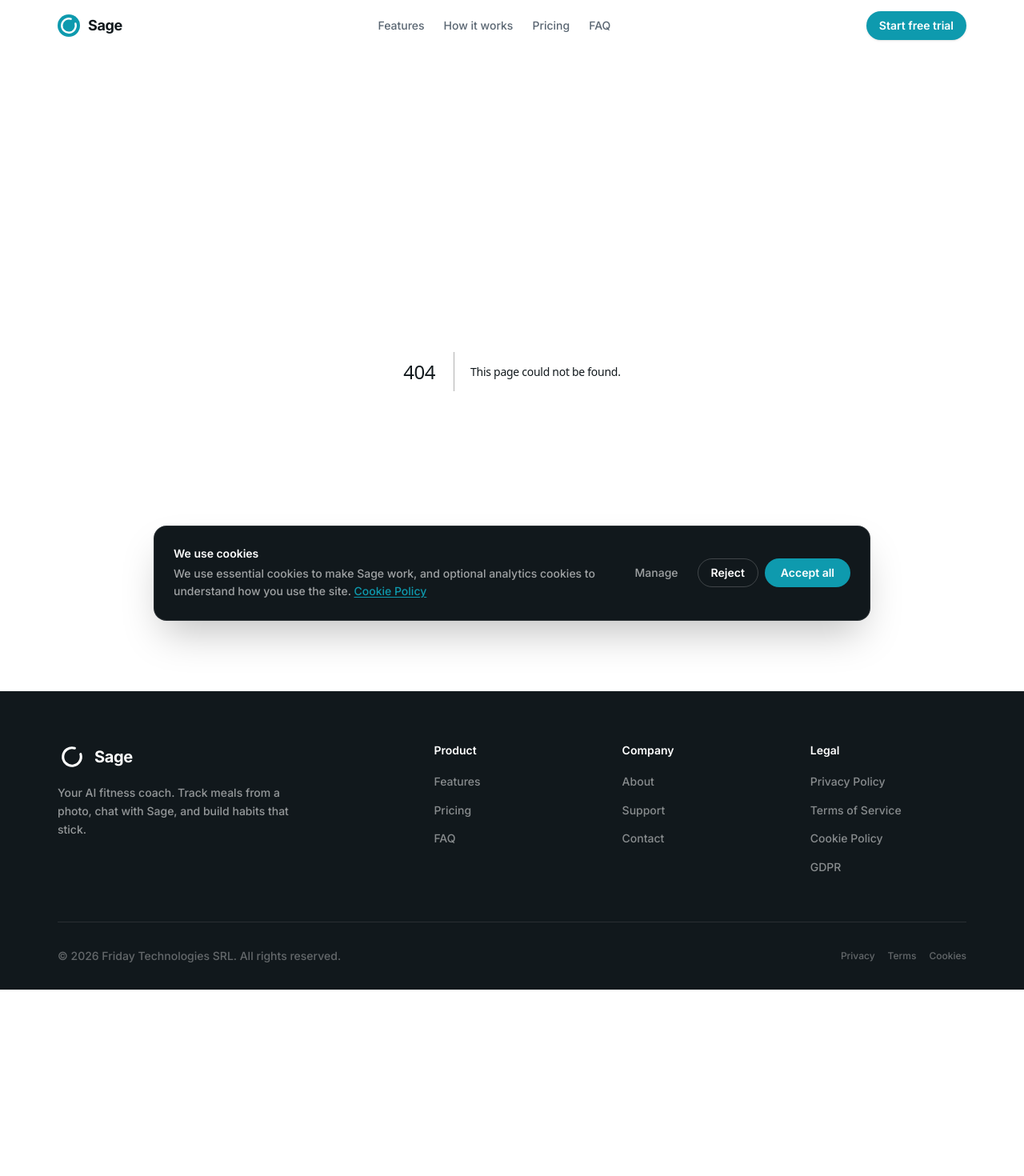
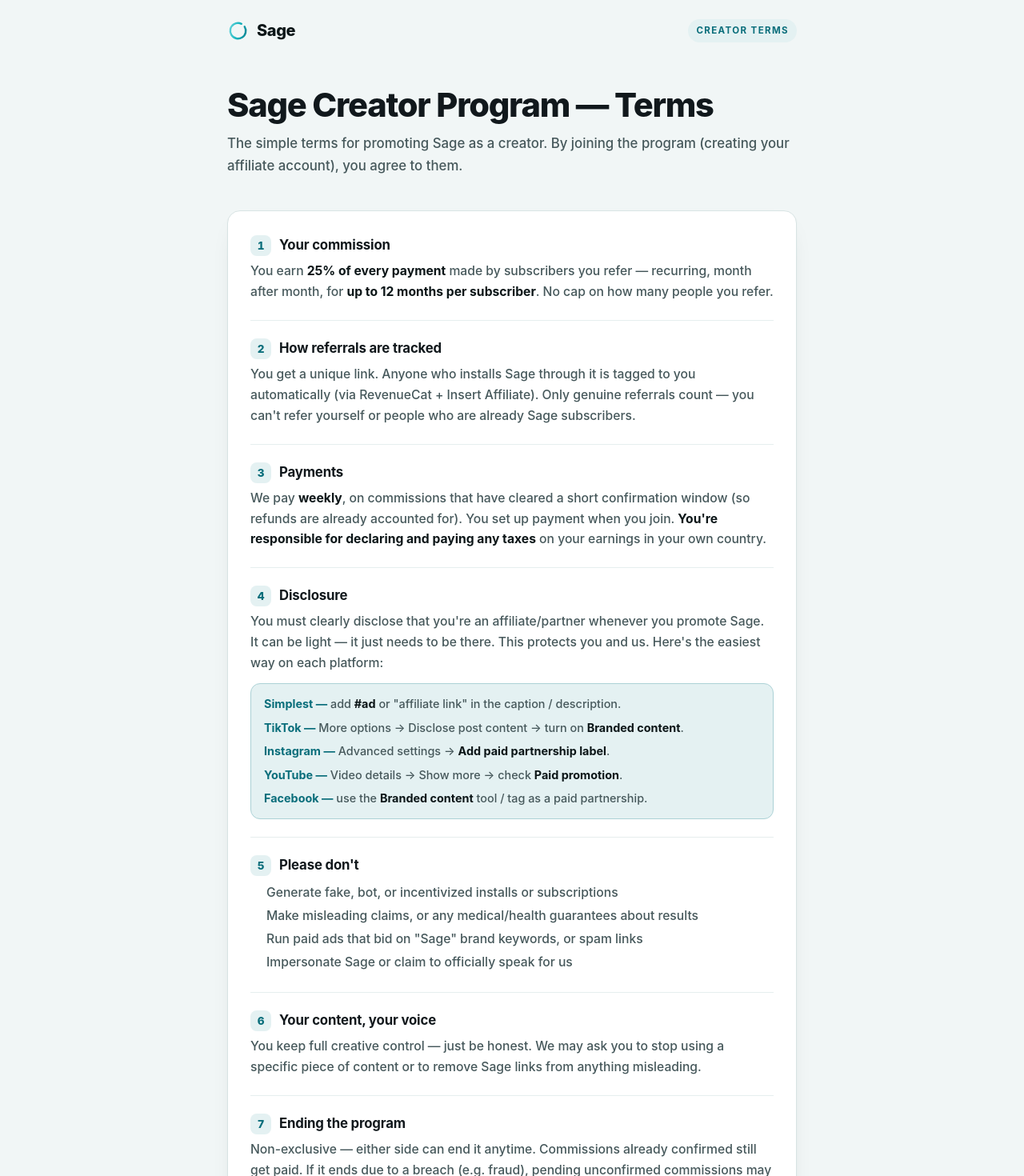
Before and after one commit to mdmindapps/sage-website, a Next.js app: page /creator-terms in a window 1280 px wide. Before the commit this address had no page. Shown: the top 1470 px of the page at 80% size. Before the commit the page ends 1237 px from the top, so only its background shows below. Built offline with nearby package versions, Linux system fonts and the light colour scheme.

Commit message:
Add /creator-terms page; wire /creators CTA buttons to it

```diff
--- /dev/null
+++ b/src/app/creator-terms/layout.tsx
@@ -0,0 +1,15 @@
+import type { Metadata } from "next";
+
+export const metadata: Metadata = {
+  title: "Sage Creator Program — Terms",
+  description: "Terms of the Sage Creator Program.",
+  robots: { index: false, follow: false },
+};
+
+export default function CreatorTermsLayout({
+  children,
+}: {
+  children: React.ReactNode;
+}) {
+  return children;
+}
--- /dev/null
+++ b/src/app/creator-terms/page.tsx
@@ -0,0 +1,104 @@
+/* Sage Creator Program — Terms. Standalone page.
+   Ported verbatim from docs/CREATOR_TERMS_PAGE.html. HTML + inline CSS kept
+   intact via dangerouslySetInnerHTML so the original design tokens, media
+   queries, and SVG markup render exactly as authored. No client interactivity
+   is needed on this page, so it remains a server component. */
+
+const CSS = `
+  :root {
+    --paper:#F1F6F6; --card:#FFFFFF; --ink:#0C1618; --ink-soft:#46585B;
+    --line:#D8E4E4; --line-soft:#E6EEEE; --teal:#0E93A4; --teal-deep:#0A6E7B; --teal-wash:#E4F1F2;
+    --gold:#B67E23; --gold-wash:#F6ECD8; --radius:16px;
+    --shadow:0 1px 2px rgba(12,22,24,.04),0 12px 32px -18px rgba(12,22,24,.18);
+    --sans:-apple-system,BlinkMacSystemFont,"Segoe UI",system-ui,sans-serif;
+  }
+  @media (prefers-color-scheme: dark){:root{--paper:#08110F;--card:#0F1D1C;--ink:#E8F1F0;--ink-soft:#90A4A5;--line:#1D2E2D;--line-soft:#172625;--teal:#1FB4C6;--teal-deep:#7FD6DF;--teal-wash:#102B2E;--gold:#E0B356;--gold-wash:#241E12;--shadow:0 1px 2px rgba(0,0,0,.3),0 16px 40px -22px rgba(0,0,0,.6);}}
+  :root[data-theme="light"]{--paper:#F1F6F6;--card:#FFFFFF;--ink:#0C1618;--ink-soft:#46585B;--line:#D8E4E4;--line-soft:#E6EEEE;--teal:#0E93A4;--teal-deep:#0A6E7B;--teal-wash:#E4F1F2;--gold:#B67E23;--gold-wash:#F6ECD8;}
+  :root[data-theme="dark"]{--paper:#08110F;--card:#0F1D1C;--ink:#E8F1F0;--ink-soft:#90A4A5;--line:#1D2E2D;--line-soft:#172625;--teal:#1FB4C6;--teal-deep:#7FD6DF;--teal-wash:#102B2E;--gold:#E0B356;--gold-wash:#241E12;}
+  *{box-sizing:border-box;}
+  body{margin:0;background:var(--paper);color:var(--ink);font-family:var(--sans);line-height:1.65;-webkit-font-smoothing:antialiased;}
+  .wrap{max-width:760px;margin:0 auto;padding:0 24px;}
+  .top{display:flex;align-items:center;justify-content:space-between;padding:22px 0;}
+  .brand{display:flex;align-items:center;gap:10px;font-weight:800;font-size:1.25rem;letter-spacing:-.02em;}
+  .brand .mark{width:27px;height:27px;display:block;}
+  .tag-pill{font-size:.72rem;font-weight:700;text-transform:uppercase;letter-spacing:.12em;color:var(--teal-deep);background:var(--teal-wash);padding:5px 10px;border-radius:999px;}
+  .head{padding:32px 0 8px;}
+  h1{font-size:clamp(1.9rem,4.5vw,2.6rem);line-height:1.08;font-weight:800;letter-spacing:-.03em;margin:0 0 12px;}
+  .lead{font-size:1.05rem;color:var(--ink-soft);margin:0 0 8px;}
+  .card{background:var(--card);border:1px solid var(--line);border-radius:var(--radius);box-shadow:var(--shadow);padding:8px 28px;margin:26px 0;}
+  .term{padding:22px 0;border-top:1px solid var(--line-soft);}
+  .term:first-child{border-top:0;}
+  .term h2{font-size:1.05rem;font-weight:750;margin:0 0 6px;display:flex;align-items:baseline;gap:10px;letter-spacing:-.01em;}
+  .term h2 .n{display:inline-flex;align-items:center;justify-content:center;min-width:26px;height:26px;border-radius:8px;background:var(--teal-wash);color:var(--teal-deep);font-weight:800;font-size:.85rem;font-variant-numeric:tabular-nums;}
+  .term p{margin:0;color:var(--ink-soft);font-size:.98rem;}
+  .term ul{margin:8px 0 0;padding-left:20px;color:var(--ink-soft);font-size:.98rem;}
+  .term ul li{margin:3px 0;}
+  .term strong{color:var(--ink);}
+  .how{margin-top:12px;background:var(--teal-wash);border:1px solid color-mix(in srgb,var(--teal) 22%,var(--line));border-radius:12px;padding:10px 16px;}
+  .how-row{font-size:.9rem;color:var(--ink-soft);padding:4px 0;line-height:1.5;}
+  .how-row .pf{font-weight:700;color:var(--teal-deep);}
+  .how-row strong{color:var(--ink);font-weight:650;}
+  .note{font-size:.85rem;color:var(--ink-soft);background:var(--gold-wash);border:1px solid color-mix(in srgb,var(--gold) 30%,var(--line));border-radius:12px;padding:14px 18px;margin:0 0 24px;}
+  footer{padding:28px 0 60px;color:var(--ink-soft);font-size:.85rem;display:flex;flex-wrap:wrap;gap:6px 18px;justify-content:space-between;border-top:1px solid var(--line-soft);margin-top:8px;}
+  footer a{color:var(--teal-deep);}
+`;
+
+const BODY_HTML = `
+<div class="wrap">
+  <header class="top">
+    <div class="brand">
+      <svg class="mark" viewBox="0 0 100 100" aria-hidden="true"><defs><linearGradient id="sageGrad" x1="0" y1="0" x2="1" y2="1"><stop offset="0" stop-color="#6FD8DE"/><stop offset="0.5" stop-color="#16B5BE"/><stop offset="1" stop-color="#0B7C8C"/></linearGradient></defs><g transform="rotate(-32 50 50)"><circle cx="50" cy="50" r="36" fill="none" stroke="url(#sageGrad)" stroke-width="9" stroke-linecap="round" stroke-dasharray="205 32"/></g></svg>
+      Sage
+    </div>
+    <span class="tag-pill">Creator Terms</span>
+  </header>
+
+  <div class="head">
+    <h1>Sage Creator Program — Terms</h1>
+    <p class="lead">The simple terms for promoting Sage as a creator. By joining the program (creating your affiliate account), you agree to them.</p>
+  </div>
+
+  <div class="card">
+    <div class="term"><h2><span class="n">1</span>Your commission</h2><p>You earn <strong>25% of every payment</strong> made by subscribers you refer — recurring, month after month, for <strong>up to 12 months per subscriber</strong>. No cap on how many people you refer.</p></div>
+    <div class="term"><h2><span class="n">2</span>How referrals are tracked</h2><p>You get a unique link. Anyone who installs Sage through it is tagged to you automatically (via RevenueCat + Insert Affiliate). Only genuine referrals count — you can't refer yourself or people who are already Sage subscribers.</p></div>
+    <div class="term"><h2><span class="n">3</span>Payments</h2><p>We pay <strong>weekly</strong>, on commissions that have cleared a short confirmation window (so refunds are already accounted for). You set up payment when you join. <strong>You're responsible for declaring and paying any taxes</strong> on your earnings in your own country.</p></div>
+    <div class="term"><h2><span class="n">4</span>Disclosure</h2><p>You must clearly disclose that you're an affiliate/partner whenever you promote Sage. It can be light — it just needs to be there. This protects you and us. Here's the easiest way on each platform:</p>
+      <div class="how">
+        <div class="how-row"><span class="pf">Simplest —</span> add <strong>#ad</strong> or "affiliate link" in the caption / description.</div>
+        <div class="how-row"><span class="pf">TikTok —</span> More options → Disclose post content → turn on <strong>Branded content</strong>.</div>
+        <div class="how-row"><span class="pf">Instagram —</span> Advanced settings → <strong>Add paid partnership label</strong>.</div>
+        <div class="how-row"><span class="pf">YouTube —</span> Video details → Show more → check <strong>Paid promotion</strong>.</div>
+        <div class="how-row"><span class="pf">Facebook —</span> use the <strong>Branded content</strong> tool / tag as a paid partnership.</div>
+      </div>
+    </div>
+    <div class="term"><h2><span class="n">5</span>Please don't</h2>
+      <ul>
+        <li>Generate fake, bot, or incentivized installs or subscriptions</li>
+        <li>Make misleading claims, or any medical/health guarantees about results</li>
+        <li>Run paid ads that bid on "Sage" brand keywords, or spam links</li>
+        <li>Impersonate Sage or claim to officially speak for us</li>
+      </ul>
+    </div>
+    <div class="term"><h2><span class="n">6</span>Your content, your voice</h2><p>You keep full creative control — just be honest. We may ask you to stop using a specific piece of content or to remove Sage links from anything misleading.</p></div>
+    <div class="term"><h2><span class="n">7</span>Ending the program</h2><p>Non-exclusive — either side can end it anytime. Commissions already confirmed still get paid. If it ends due to a breach (e.g. fraud), pending unconfirmed commissions may be voided.</p></div>
+    <div class="term"><h2><span class="n">8</span>Independent relationship</h2><p>You're an independent creator, not an employee or agent of Sage.</p></div>
+    <div class="term"><h2><span class="n">9</span>Changes</h2><p>We may update these terms and will notify active creators of anything material.</p></div>
+  </div>
+
+  <p class="note">Questions about anything here? Just reach out — we're happy to walk you through it.</p>
+
+  <footer>
+    <span>©️ Sage · AI Fitness Coach</span>
+    <span><a href="mailto:contact@sageacademy.app">contact@sageacademy.app</a></span>
+  </footer>
+</div>
+`;
+
+export default function CreatorTermsPage() {
+  return (
+    <>
+      <style dangerouslySetInnerHTML={{ __html: CSS }} />
+      <div dangerouslySetInnerHTML={{ __html: BODY_HTML }} />
+    </>
+  );
+}
--- a/src/app/creators/page.tsx
+++ b/src/app/creators/page.tsx
@@ -127,7 +127,7 @@
       <span class="chip">Your own live dashboard</span>
     </div>
     <div class="cta-row">
-      <a class="btn" href="mailto:contact@sageacademy.app?subject=Sage%20Creators%20Program">Become a creator
+      <a class="btn" href="/creator-terms">Become a creator
         <svg viewBox="0 0 24 24" width="16" height="16" fill="none" stroke="currentColor" stroke-width="2.4" stroke-linecap="round" stroke-linejoin="round"><path d="M5 12h14M13 6l6 6-6 6"/></svg>
       </a>
       <span class="trust-micro">Attribution runs on <strong>RevenueCat + Insert Affiliate</strong> — not on our word.</span>
@@ -184,7 +184,7 @@
   <div class="close reveal">
     <h2>Ready to bring Sage to your audience?</h2>
     <p>Tell us where you create and roughly the size of your audience. We'll set up your link and dashboard.</p>
-    <a class="btn" href="mailto:contact@sageacademy.app?subject=Sage%20Creators%20Program">Become a creator
+    <a class="btn" href="/creator-terms">Become a creator
       <svg viewBox="0 0 24 24" width="16" height="16" fill="none" stroke="currentColor" stroke-width="2.4" stroke-linecap="round" stroke-linejoin="round"><path d="M5 12h14M13 6l6 6-6 6"/></svg>
     </a>
   </div>
--- a/src/components/layout/SiteChrome.tsx
+++ b/src/components/layout/SiteChrome.tsx
@@ -11,6 +11,7 @@
   "/get",
   "/download",
   "/creators",
+  "/creator-terms",
 ];
 
 export default function SiteChrome({
```
Also changed, not shown: 1 other file (tests, documents, lock files or other folders).
